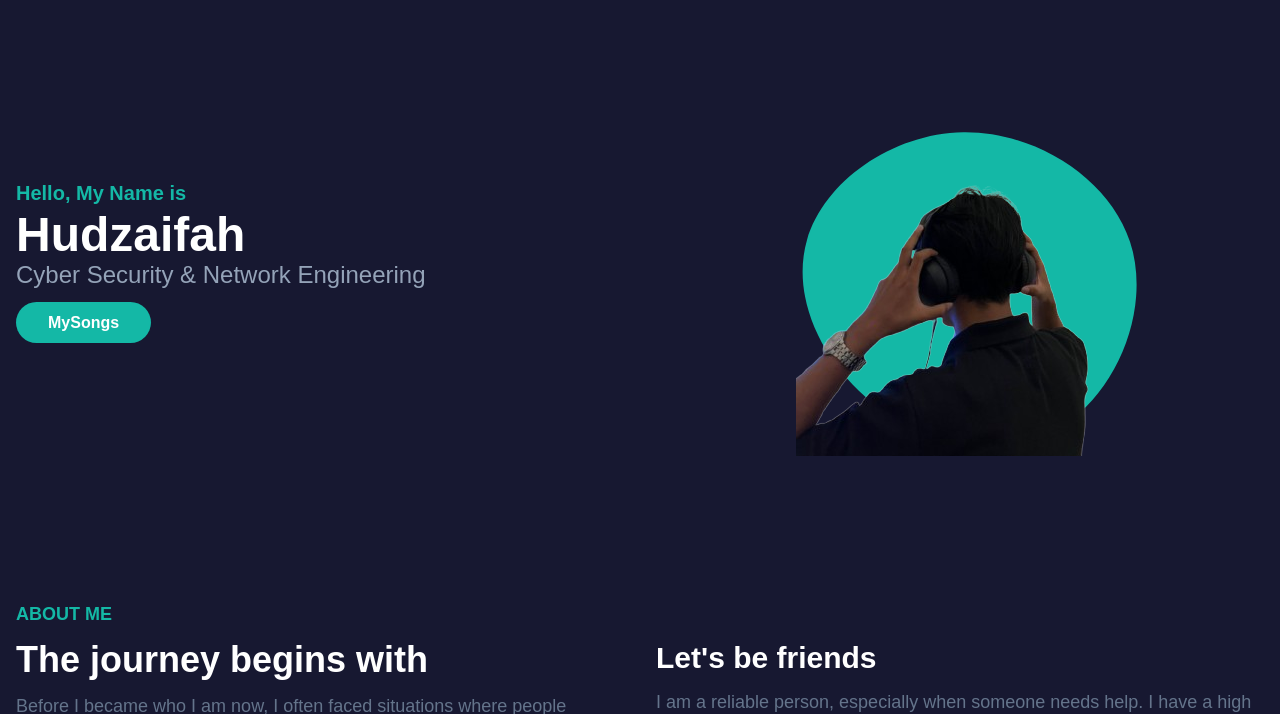
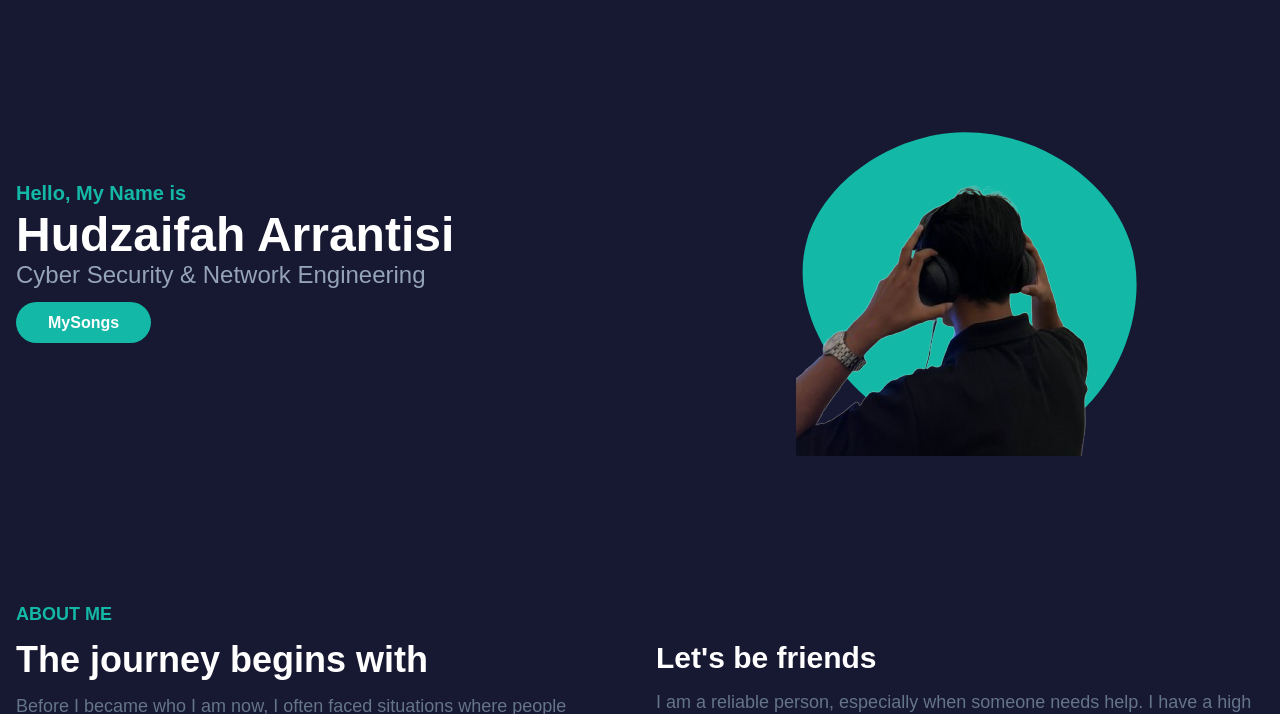
Before and after one commit to HudzaifahArrantisi/Me, a plain HTML site: page index.html in a window 1280 px wide. Shown: the part 86-800 px from the top of the page. Drawn offline with nearby package versions, Linux system fonts and the light colour scheme.

Commit message:
Update index.html

```diff
--- a/index.html
+++ b/index.html
@@ -63,7 +63,7 @@
                 <!-- Text -->
                 <div class="w-full self-center px-4 lg:w-1/2">
                     <h1 class="text-base font-semibold text-teal-500 md:text-xl ">Hello, My  Name is</h1>
-                        <span class="block font-bold text-white text-4xl mt-1 lg:text-5xl">Hudzaifah</span></h1>
+                        <span class="block font-bold text-white text-4xl mt-1 lg:text-5xl">Hudzaifah Arrantisi</span></h1>
                     <h2 class="font-medium text-slate-400 text-lg mb-5 lg:text-2xl">Cyber Security &
                         <span class="">Network Engineering</span></h2>
 
```
